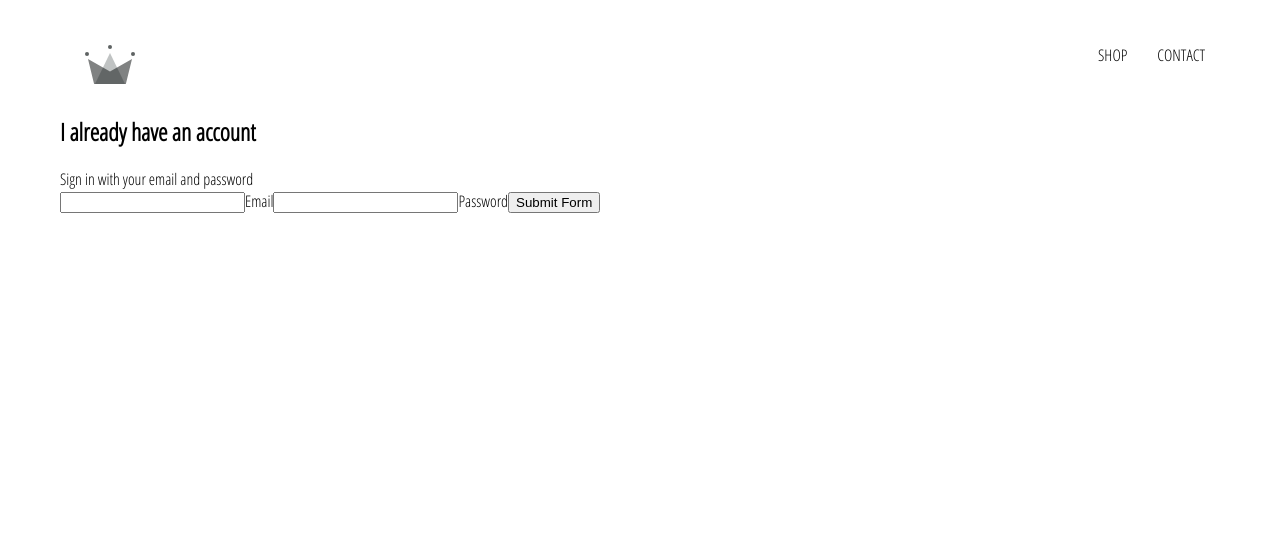
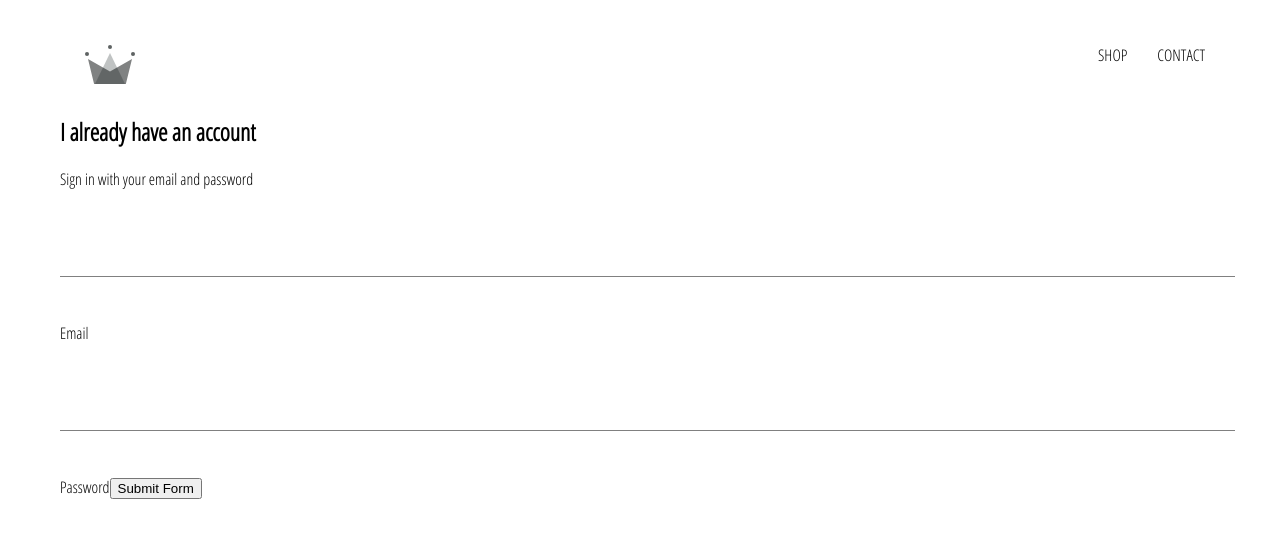
Before and after one commit to MaxFmr/ztn-react-fisrt-project, a React (Create React App) app: page /signin in a window 1280 px wide. Shown: the top 538 px of the page. Built offline with nearby package versions, Linux system fonts and the light colour scheme.

Commit message:
adding a sign-in page and sign-in component

```diff
--- /dev/null
+++ b/src/components/form-input/form-input.component.jsx
@@ -0,0 +1,19 @@
+import "/Users/maxime/Desktop/project-1/src/components/form-input/form-input.styles.scss";
+
+const FormInput = ({ handleChange, label, ...otherProps }) => {
+  return (
+    <div className="group">
+      <input className="form-input" onChange={handleChange} {...otherProps} />
+
+      {label ? (
+        <label
+          className={`${
+            otherProps.value.lenght ? "shrink" : ""
+          }form-input-label`}
+        ></label>
+      ) : null}
+    </div>
+  );
+};
+
+export default FormInput;
--- /dev/null
+++ b/src/components/form-input/form-input.styles.scss
@@ -0,0 +1,54 @@
+$sub-color: grey;
+$main-color: black;
+
+@mixin shrinkLabel {
+  top: -14px;
+  font-size: 12px;
+  color: $main-color;
+}
+
+.group {
+  position: relative;
+  margin: 45px 0;
+
+  .form-input {
+    background: none;
+    background-color: white;
+    color: $sub-color;
+    font-size: 18px;
+    padding: 10px 10px 10px 5px;
+    display: block;
+    width: 100%;
+    border: none;
+    border-radius: 0;
+    border-bottom: 1px solid $sub-color;
+    margin: 25px 0;
+
+    &:focus {
+      outline: none;
+    }
+
+    &:focus ~ .form-input-label {
+      @include shrinkLabel();
+    }
+  }
+
+  input[type="password"] {
+    letter-spacing: 0.3em;
+  }
+
+  .form-input-label {
+    color: $sub-color;
+    font-size: 16px;
+    font-weight: normal;
+    position: absolute;
+    pointer-events: none;
+    left: 5px;
+    top: 10px;
+    transition: 300ms ease all;
+
+    &.shrink {
+      @include shrinkLabel();
+    }
+  }
+}
--- a/src/components/signIn/signIn.component.jsx
+++ b/src/components/signIn/signIn.component.jsx
@@ -1,6 +1,6 @@
 import "../signIn/signin.styles.scss";
 import React from "react";
-
+import FormInput from "../form-input/form-input.component";
 class SignIn extends React.Component {
   constructor(props) {
     super(props);
@@ -27,19 +27,19 @@
         <h2>I already have an account</h2>
         <span>Sign in with your email and password</span>
         <form onSubmit={this.handleSubmit}>
-          <input
+          <FormInput
             name="email"
             type="email"
             value={this.state.email}
             required
-            onChange={this.handleChange}
+            handleChange={this.handleChange}
           />
           <label>Email</label>
-          <input
+          <FormInput
             name="password"
             type="password"
             value={this.state.password}
-            onChange={this.handleChange}
+            handleChange={this.handleChange}
             required
           />
           <label>Password</label>
```
